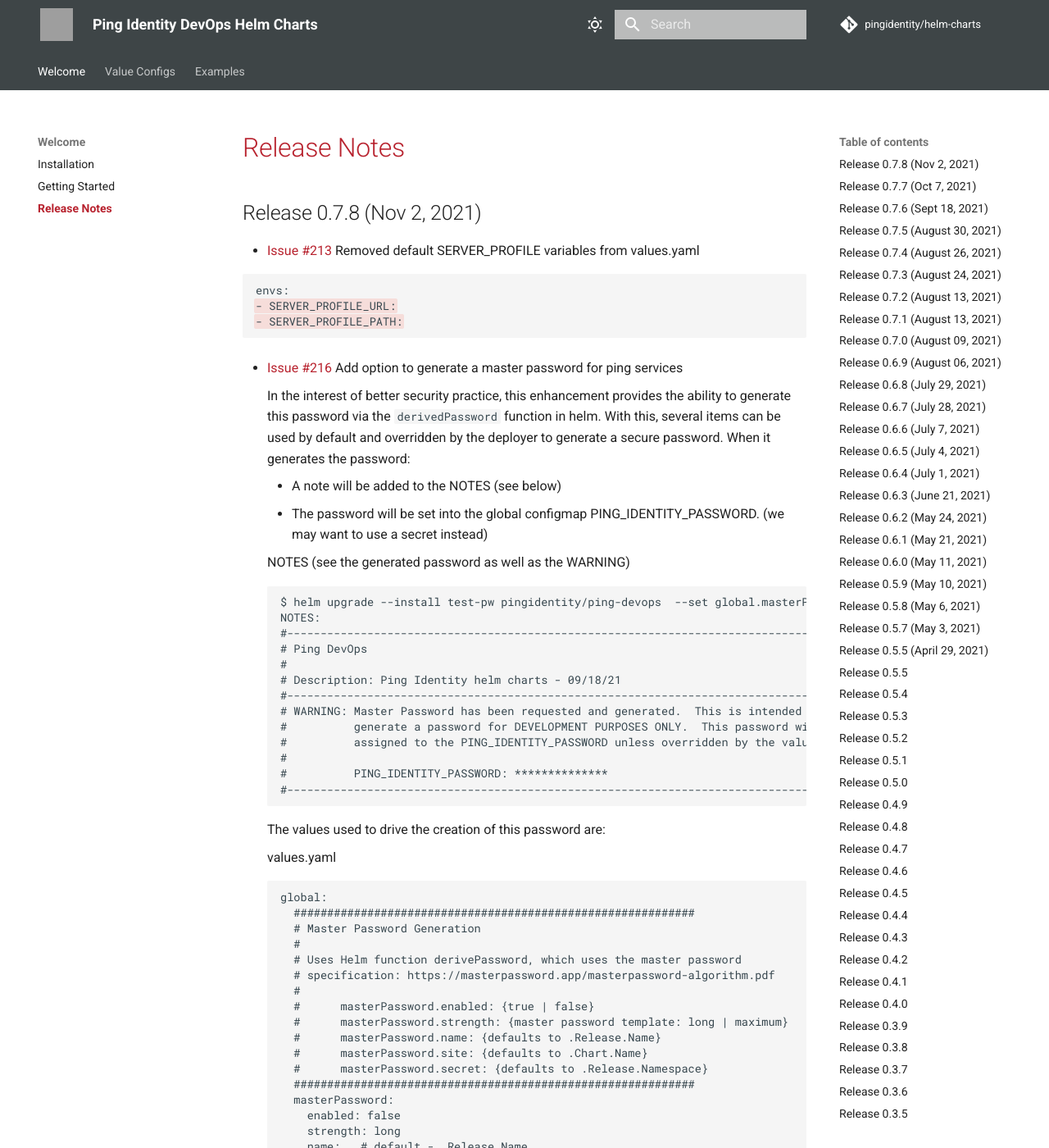
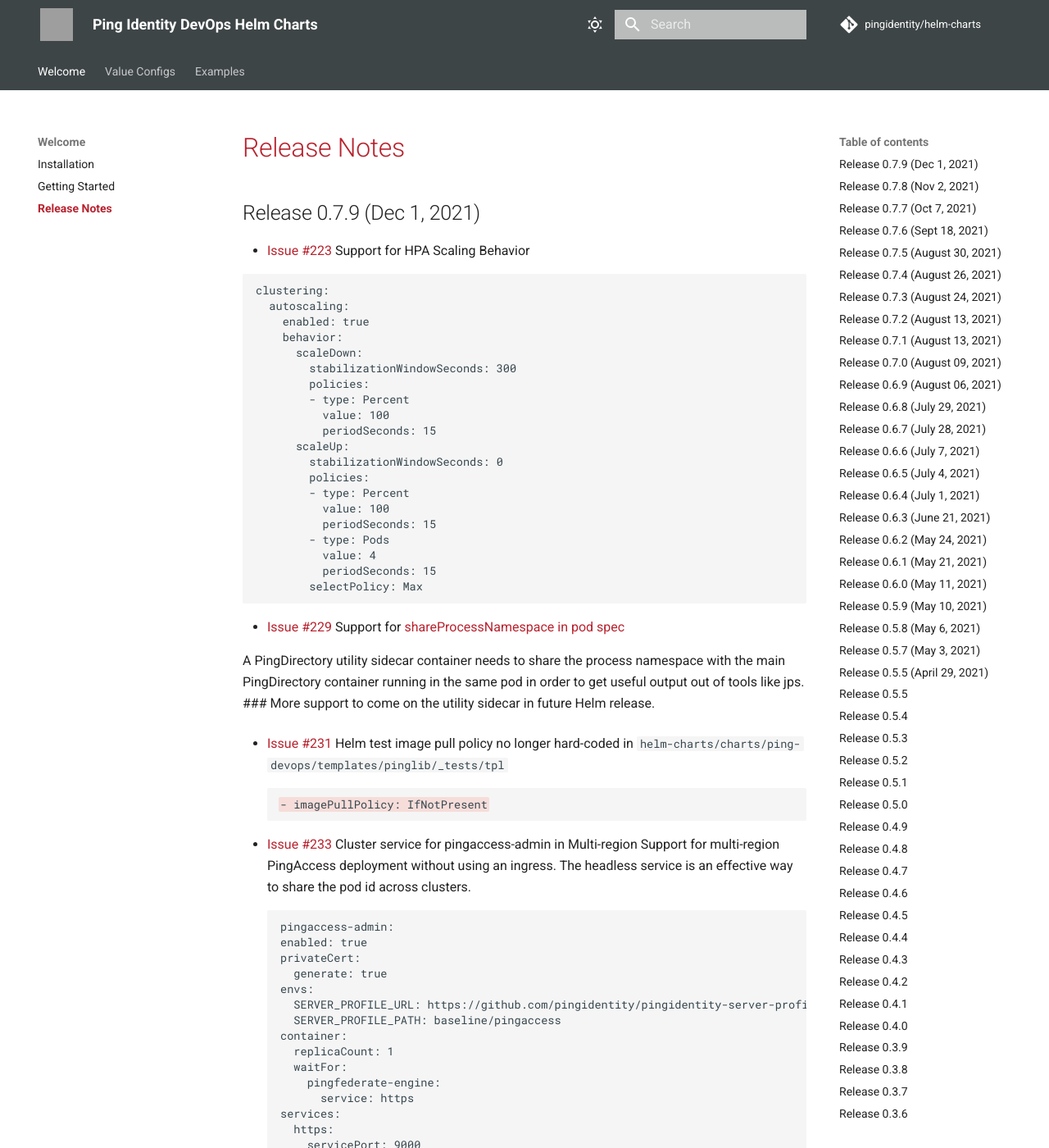
Before and after one commit to pingidentity/helm-charts, an MkDocs documentation site: the page built from docs/release-notes.md, in a window 1280 px wide and 1400 px high. Shown: the whole window at 82% size. Built offline with MkDocs 1.6.1 and Material for MkDocs 9.7.7, drawn with Linux system fonts in a browser that asks for light colours; comment, search, counter and statistics services are not loaded; some of the changed text lies outside the part shown; grey boxes are pictures that could not be loaded.

Commit message:
Resolves #223, Resolves #229, Resolves #231, Resolves #233

````diff
--- a/docs/release-notes.md
+++ b/docs/release-notes.md
@@ -1,5 +1,71 @@
 # Release Notes
 
+## Release 0.7.9 (Dec 1, 2021)
+
+* [Issue #223](https://github.com/pingidentity/helm-charts/issues/223) Support for HPA Scaling Behavior
+
+  ```
+  clustering:
+    autoscaling:
+      enabled: true
+      behavior:
+        scaleDown:
+          stabilizationWindowSeconds: 300
+          policies:
+          - type: Percent
+            value: 100
+            periodSeconds: 15
+        scaleUp:
+          stabilizationWindowSeconds: 0
+          policies:
+          - type: Percent
+            value: 100
+            periodSeconds: 15
+          - type: Pods
+            value: 4
+            periodSeconds: 15
+          selectPolicy: Max
+  ```
+
+* [Issue #229](https://github.com/pingidentity/helm-charts/issues/229) Support for [shareProcessNamespace in pod spec](https://kubernetes.io/docs/tasks/configure-pod-container/share-process-namespace/)
+
+  A PingDirectory utility sidecar container needs to share the process namespace with the main PingDirectory container running in the same pod in order to get useful output out of tools like jps.
+  ### More support to come on the utility sidecar in future Helm release.
+
+* [Issue #231](https://github.com/pingidentity/helm-charts/issues/231) Helm test image pull policy no longer hard-coded in `helm-charts/charts/ping-devops/templates/pinglib/_tests/tpl`
+  ```diff
+  - imagePullPolicy: IfNotPresent
+  ```
+
+* [Issue #233](https://github.com/pingidentity/helm-charts/issues/233) Cluster service for pingaccess-admin in Multi-region
+  Support for multi-region PingAccess deployment without using an ingress. The headless service is an effective way to share the pod id across clusters.
+  ```
+  pingaccess-admin:
+  enabled: true
+  privateCert:
+    generate: true
+  envs:
+    SERVER_PROFILE_URL: https://github.com/pingidentity/pingidentity-server-profiles.git
+    SERVER_PROFILE_PATH: baseline/pingaccess
+  container:
+    replicaCount: 1
+    waitFor:
+      pingfederate-engine:
+        service: https
+  services:
+    https:
+      servicePort: 9000
+      containerPort: 9000
+      ingressPort: 443
+      dataService: true
+      clusterService: true
+    clusterconfig:
+      servicePort: 9090
+      containerPort: 9090
+      ingressPort: 443
+      dataService: true
+    clusterExternalDNSHostname: pingaccess-admin.usa.ping-multi-cluster.com
+  ```
 
 ## Release 0.7.8 (Nov 2, 2021)
 
````
